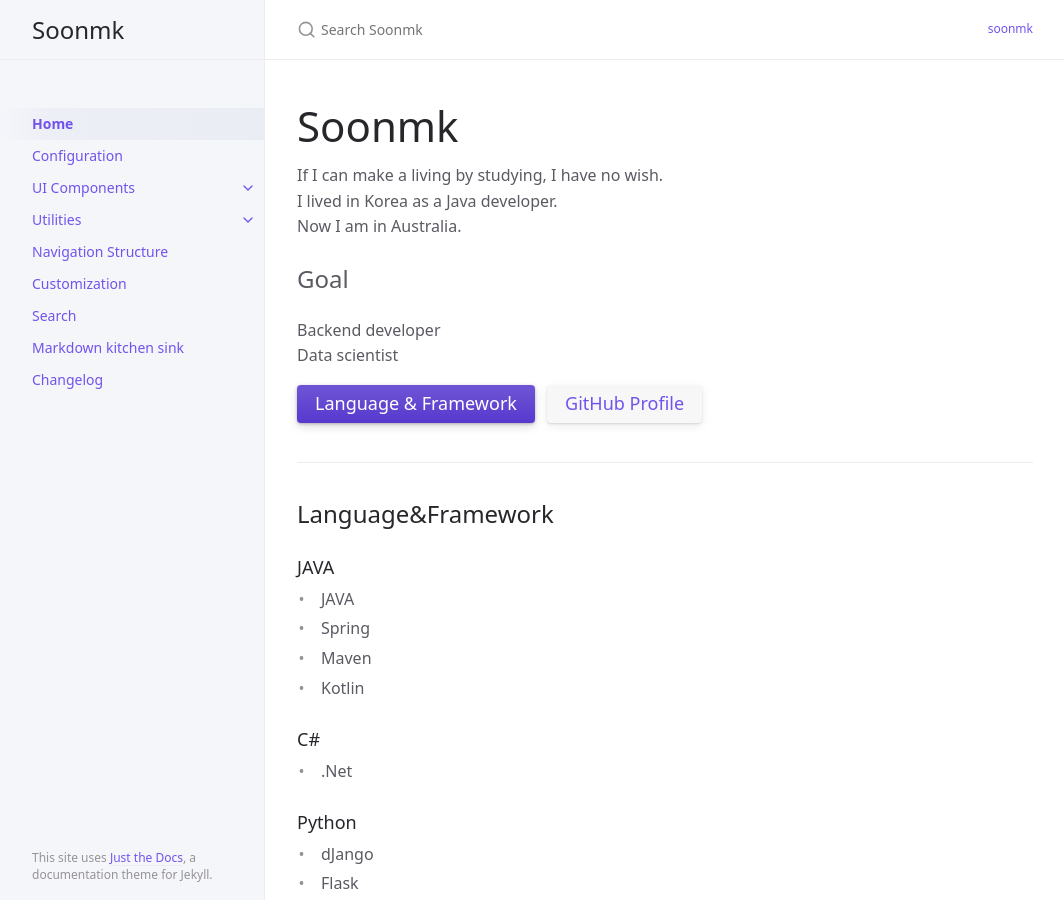
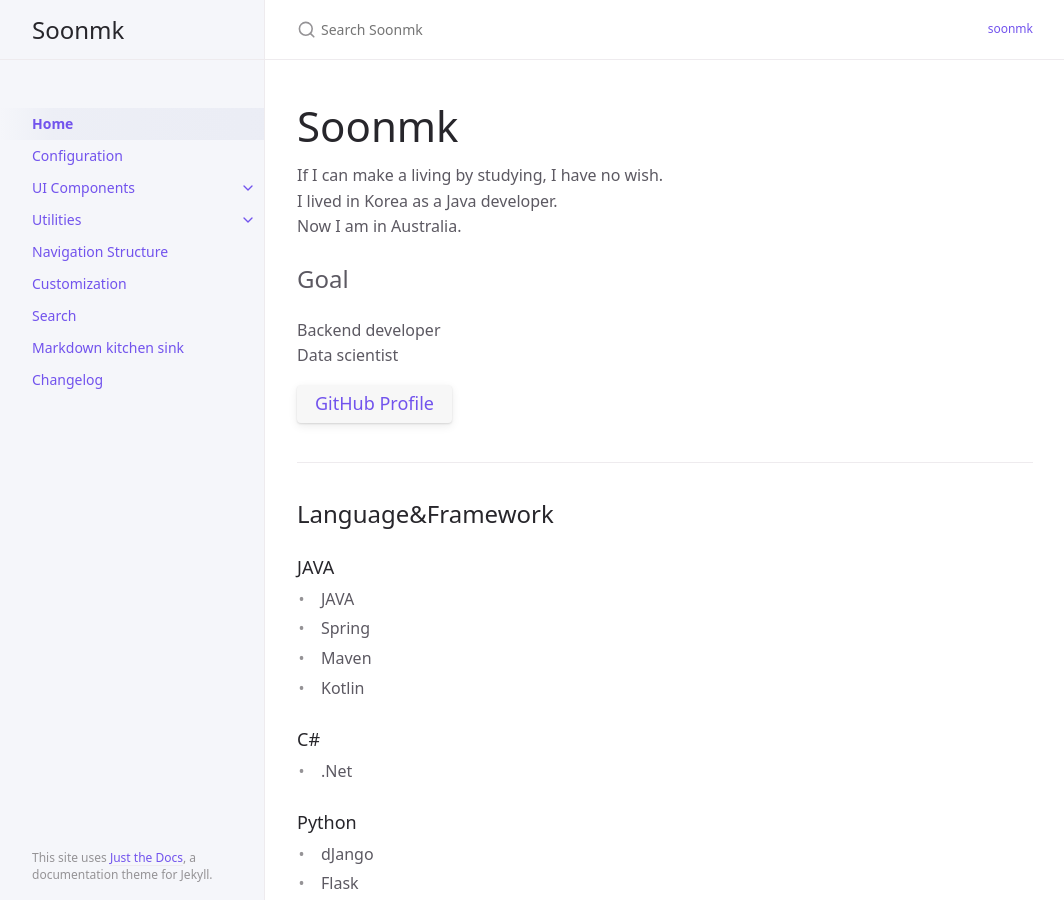
Before and after one commit to soonmk/soonmk.github.io, a Jekyll site: the page built from index.md, in a window 1280 px wide and 900 px high. Shown: the whole window, without its empty margins (107-1171 px from the left). Built offline with Jekyll 4.4.1, drawn with Linux system fonts in a browser that asks for light colours.

Commit message:
Update index.md

```diff
--- a/index.md
+++ b/index.md
@@ -18,7 +18,7 @@ Goal
 Backend developer
 Data scientist
 
-[Language & Framework](#Language&Framework){: .btn .btn-primary .fs-5 .mb-4 .mb-md-0 .mr-2 } [GitHub Profile](https://github.com/soonmk){: .btn .fs-5 .mb-4 .mb-md-0 }
+[GitHub Profile](https://github.com/soonmk){: .btn .fs-5 .mb-4 .mb-md-0 }
 
 ---
 
```
